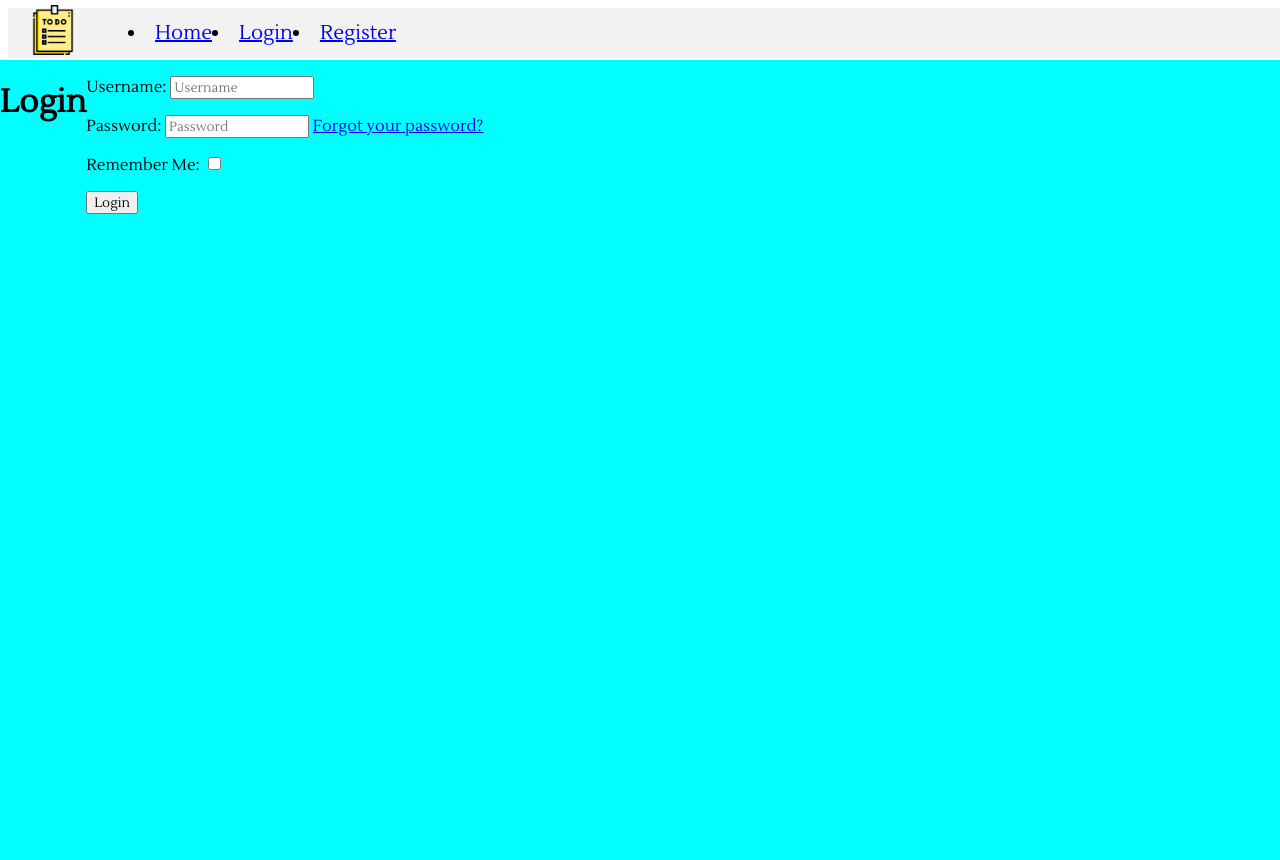
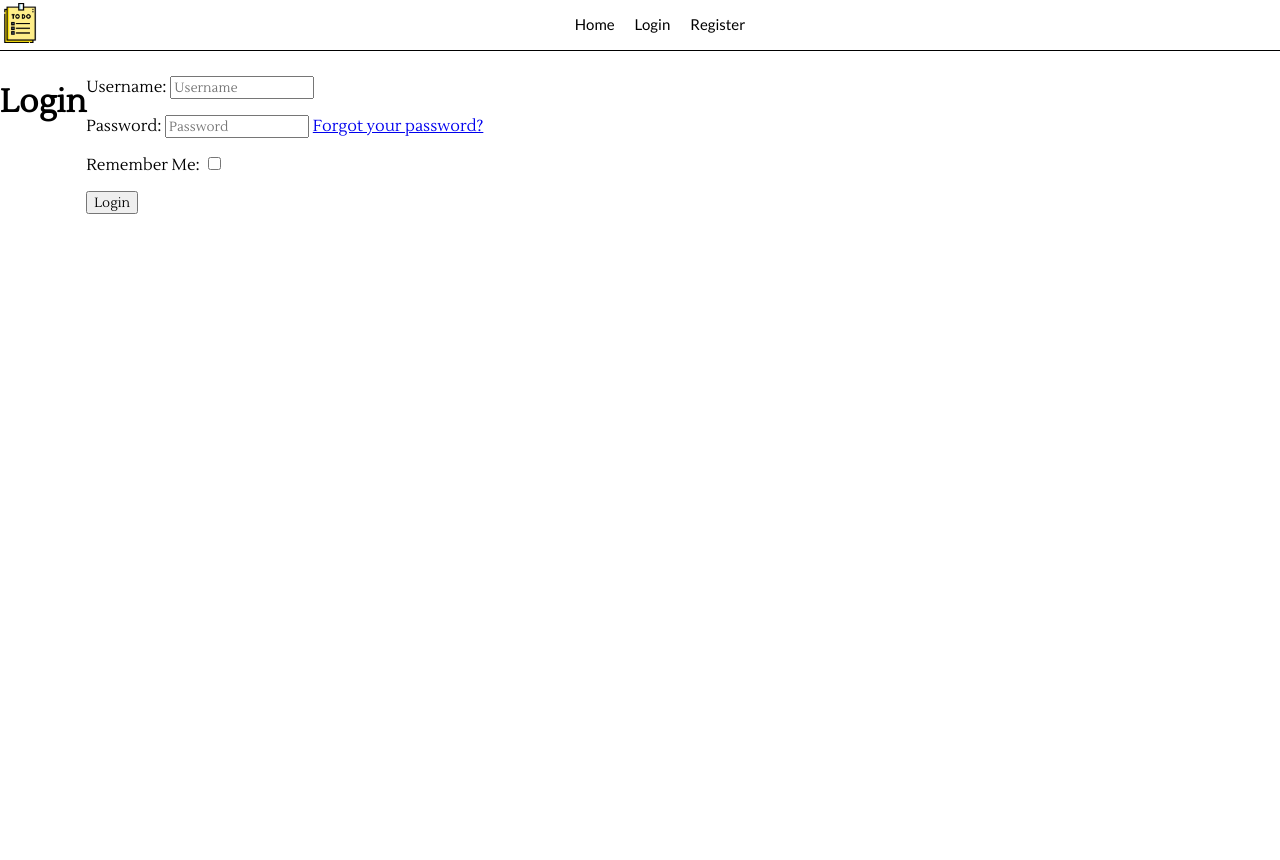
Before and after one commit to ozz1webdev/djangoTodo, a Django app: page /accounts/login/ in a window 1280 px wide. Run offline with Django 5.2, Linux system fonts and the light colour scheme; parts of the project's set-up code (start-up, migrations or seed data) failed here and were passed over.

Commit message:
navbar style

```diff
--- a/project/static/css/index.css
+++ b/project/static/css/index.css
@@ -14,7 +14,6 @@
 .container {
     display: flex;
     position: absolute;
-    background-color: cyan;
     top:60px;
     left:0;
     width:100%;
--- a/project/static/css/navbar.css
+++ b/project/static/css/navbar.css
@@ -2,12 +2,15 @@
     display: flex;
     position: fixed;
     flex-direction: row;
-    font-size: 20px;
+    font-size: 15px;
     width: 100%;
     height: 50px;
-    background-color: #f2f2f2;
+    background-color: #ffffff;
     align-items: center;
-    padding: 0 20px;
+    left:0px;
+    top:0px;
+    border-bottom: 1px black solid;
+
 }
 .navitems {
     display: flex;
@@ -15,13 +18,35 @@
     align-items: center;
     text-align: center;
     justify-content: center;
-    padding-left: 50px;
+    width: 100%;
+
 }
-ul li a {
+.navitems ul {
+    display: flex;
+    align-items: center;
+    justify-content: center;
+}
+.navbar li {
+    list-style-type: none;
+    padding: 0 10px;
+}
+.navbar li a {
+    font-family: 'Lato', sans-serif;
     text-decoration: none;
     color: black;
 }
 .logo img {
-    width: 50px;
-    height: 50px;
+    width: 40px;
+    height: 40px;
 }
+
+@media  screen and (max-width: 768px) {
+    .navbar {
+        display: none;
+    }
+}
+@media screen and (max-width: 480px) {
+    .navbar {
+        display: none;
+    }
+}
--- a/project/templates/includes/navbar.html
+++ b/project/templates/includes/navbar.html
@@ -10,7 +10,7 @@
             {% if request.user.is_authenticated %}
                 <li><a href="#">My Tasks</a></li>
                 <li><a href="#">Add Task</a></li>
-                <li><a href="{% url 'logout' %}">Logout</a></li>
+                <li><a href="{% url 'logout' %}">{{user.username}} - Logout</a></li>
             {% else %}
                 <li><a href="{% url 'login' %}">Login</a></li>
                 <li><a href="{% url 'signup' %}">Register</a></li>
```
